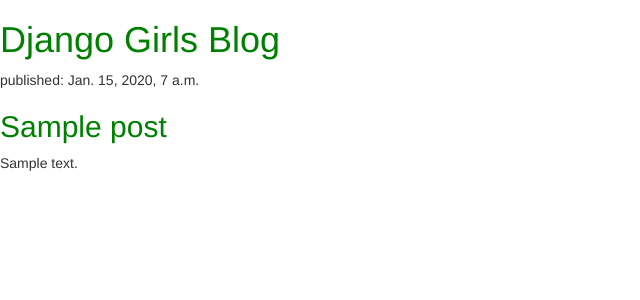
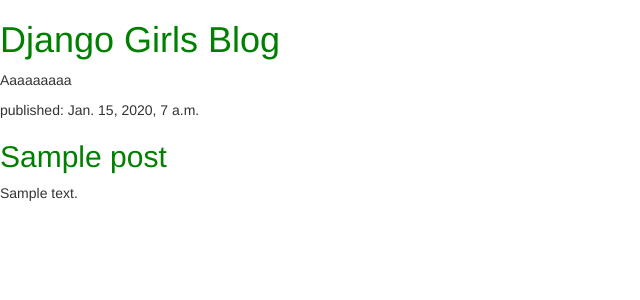
Before and after one commit to 10520200031/my-first-blog, a Django app: page / in a window 1280 px wide. Shown: the top 300 px of the page, without its empty margins (0-640 px from the left). Run offline with Django 3.2, Linux system fonts and the light colour scheme; tables that the repository leaves empty hold one stand-in row (values such as "Sample post"); some libraries are stand-ins or nearby versions.

Commit message:
Update post_list.html

```diff
--- a/blog/templates/blog/post_list.html
+++ b/blog/templates/blog/post_list.html
@@ -9,6 +9,7 @@
     <body>
         <div>
             <h1><a href="/">Django Girls Blog</a></h1>
+            <p> Aaaaaaaaa </p>
         </div>
 
         {% for post in posts %}
```
